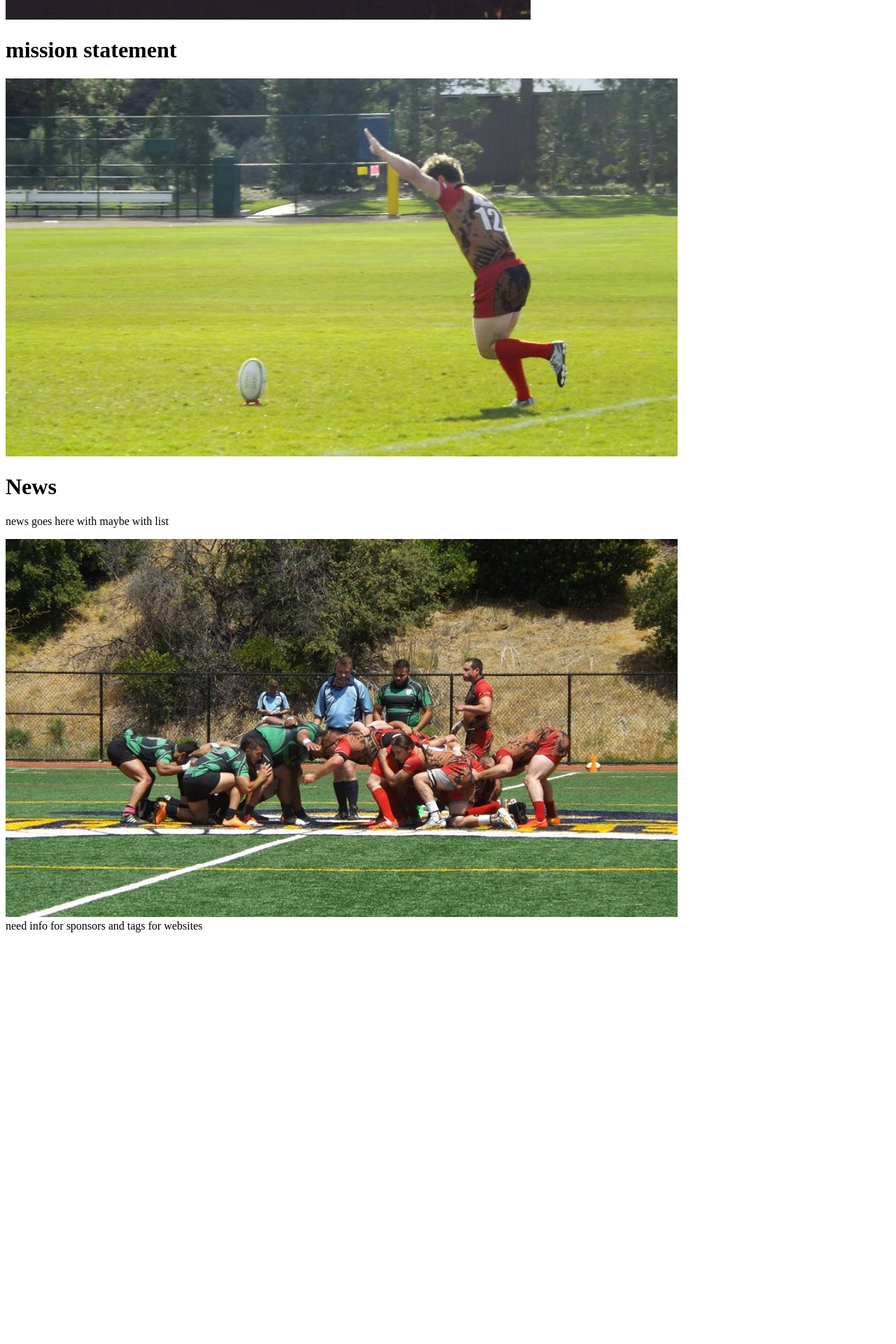
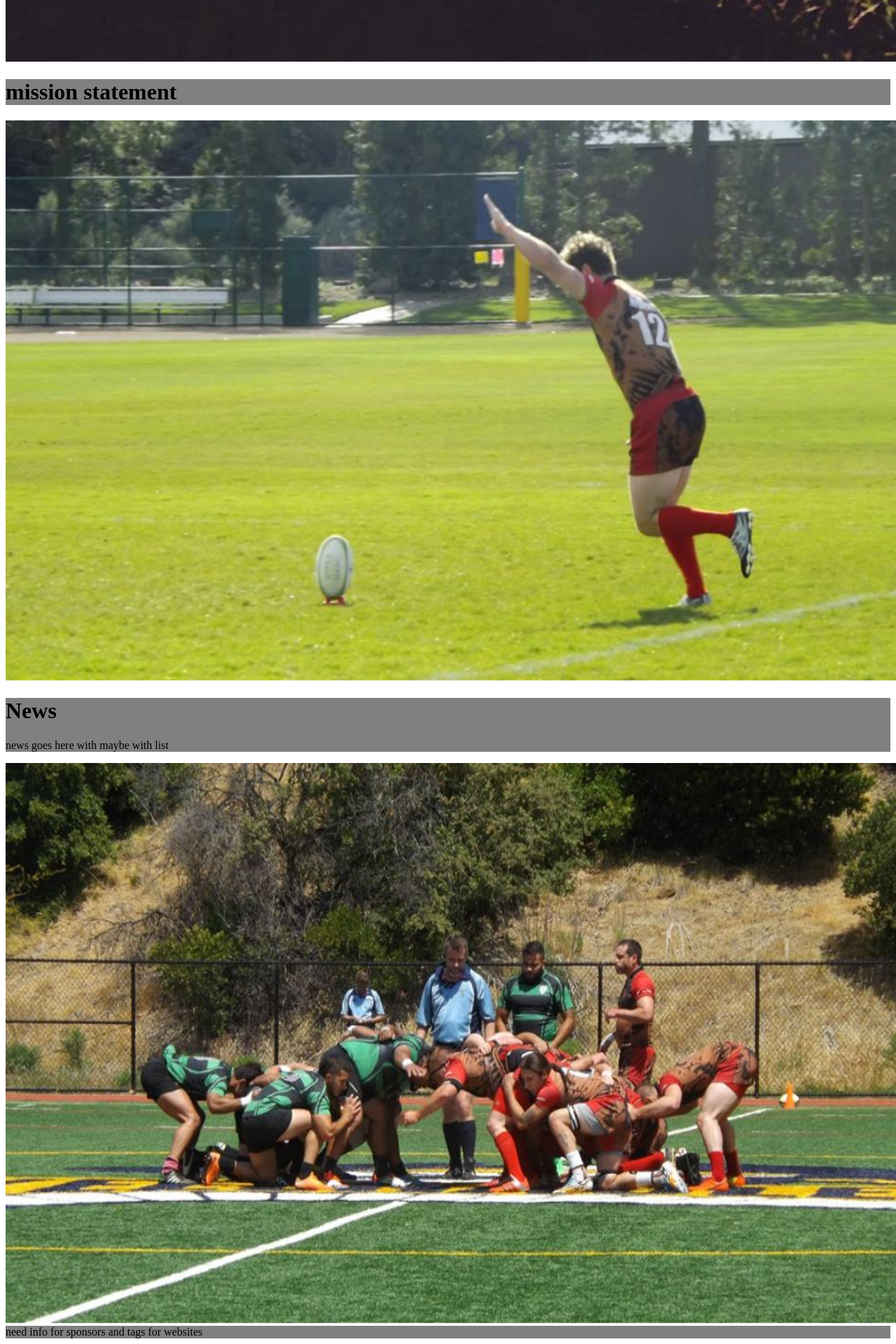
Before and after one commit to AlexGarcia2/capstone, a React app: page / in a window 1280 px wide. Shown: the part 810-2730 px from the top of the page at 70% size. Before the commit the page ends 2150 px from the top, so only its background shows below. Built offline with nearby package versions, Linux system fonts and the light colour scheme.

Commit message:
add parallax to home component and picture. also deleted other home pages

```diff
--- a/src/components/App.jsx
+++ b/src/components/App.jsx
@@ -4,34 +4,18 @@ import Home from './Home';
 import Teams from './Teams';
 import Contact from './Contact';
 import Events from './Events';
-import About from './About';
-import Sponsor from './Sponsor';
-import MidHome from './MidHome';
-import MidLowHome from './MidLowHome';
-import News from './News';
 import { Switch, Route } from 'react-router-dom';
 import { ParallaxProvider } from 'react-scroll-parallax';
-import { Parallax } from 'react-scroll-parallax';
-
 import Error404 from './Error404';
 
 
-const ParallaxImage = () => (
-  <Parallax className="custom-class" y={[-20, 20]} tagOuter="figure">
-    <img src={kick} />
-  </Parallax>
-);
 
-
-class App extends React.Component {
-
-  render(){
+function App(){
 
   return (
     <div>
       <Header/>
       <ParallaxProvider>
-          <div>
           <Switch>
             <Route exact path='/' component={Home} />
             <Route path='/Teams' component={Teams} />
@@ -39,25 +23,10 @@ class App extends React.Component {
             <Route path='/Contact' component={Contact} />
             <Route component={Error404} />
           </Switch>
-          </div>
-          {/* //need to add state for hide show functionality for this components */}
-          <div>
-            <About/>
-          </div>
-          <div>
-            <MidHome/>
-          </div>
-          <div>
-            <News/>
-          </div>
-          <MidLowHome/>
-          <div>
-            <Sponsor/>
-          </div>
       </ParallaxProvider>
     </div>
   );
 }
-}
+
 
 export default App;
--- a/src/components/Home.jsx
+++ b/src/components/Home.jsx
@@ -1,11 +1,68 @@
 import React from 'react';
+import About from './About';
+import News from './News';
+import Sponsor from './Sponsor';
+import { Parallax } from 'react-scroll-parallax';
 import ball from '../assets/rugbyBall.jpg';
+import kick from '../assets/kick.jpg';
+import scrum from '../assets/scrum.jpg';
 
+const imgTest={
+  width:'100vw',
+  height:'100vh'
+}
+
+const test ={
+  backgroundColor:'grey',
+  zIndex:'-1'
+}
 
 function Home(){
   return (
     <div>
-      <img  src={ball} />
+
+      <div>
+     <Parallax
+            className="firstParallax"
+            offsetYMax={20}
+            offsetYMin={-20}
+            slowerScrollRate
+            tag="figure"
+        >
+          <img style={imgTest} src={ball} />
+          </Parallax>
+      </div>
+          <div style={test}>
+          <About/>
+        </div>
+        <div>
+        <Parallax
+            className="firstParallax"
+            offsetYMax={20}
+            offsetYMin={-20}
+            slowerScrollRate
+            tag="figure"
+        >
+          <img style={imgTest} src={kick} />
+          </Parallax>
+        </div>
+        <div style={test}>
+          <News/>
+        </div>
+        <div>
+        <Parallax
+            className="firstParallax"
+            offsetYMax={20}
+            offsetYMin={-20}
+            slowerScrollRate
+            tag="figure"
+        >
+          <img style={imgTest} src={scrum} />
+          </Parallax>
+        </div>
+        <div style={test}>
+        <Sponsor/>
+        </div>
     </div>
   );
 }
--- a/src/components/MidHome.jsx
+++ /dev/null
@@ -1,13 +0,0 @@
-import React from 'react';
-import kick from '../assets/kick.jpg';
-
-
-function MidHome(){
-  return (
-    <div>
-      <img src={kick}/>
-    </div>
-  );
-}
-
-export default MidHome;
--- a/src/components/MidLowHome.jsx
+++ /dev/null
@@ -1,13 +0,0 @@
-import React from 'react';
-import scrum from '../assets/scrum.jpg';
-
-
-function MidLowHome(){
-  return (
-    <div>
-      <img src={scrum}/>
-    </div>
-  );
-}
-
-export default MidLowHome;
```
Also changed, not shown: src/components/BottomHome.jsx (deleted, +0 -17 lines). Lines whose indentation alone changed are shown as unchanged.
